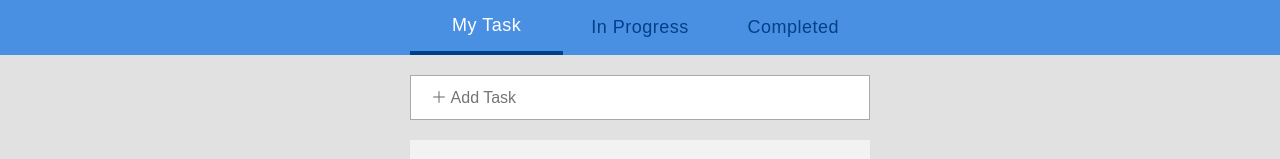
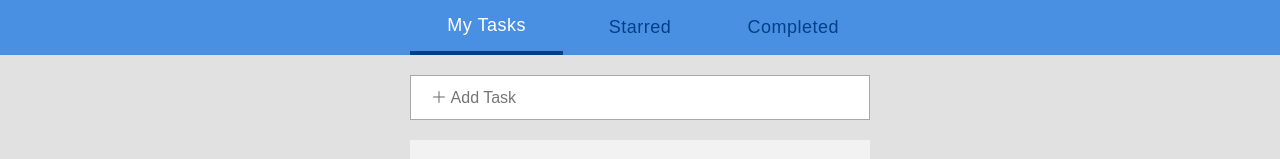
Before and after one commit to chrysophyta/todo-list, a React (Create React App) app: page / in a window 1280 px wide. Shown: the top 159 px of the page. Built offline with nearby package versions, Linux system fonts and the light colour scheme.

Commit message:
feat: change in progress to starred

```diff
--- a/src/components/App.js
+++ b/src/components/App.js
@@ -31,6 +31,7 @@ class App extends Component {
         title: this.state.addTask,
         content: '',
         completed: false,
+        starred:false,
         id: uuid()
       })
     });
--- a/src/components/List.js
+++ b/src/components/List.js
@@ -21,8 +21,11 @@ class List extends Component {
         <div className="list">
           <ul>
             {this.props.data.map(item => {
-              return <ListItem {...this.props} data={item} key={item.id} />;
-            })}
+              if (!item.completed) {
+                return <ListItem {...this.props} data={item} key={item.id} />;
+              }}
+            )
+            }
           </ul>
           <p>{this.props.data.length} tasks left</p>
         </div>
@@ -32,7 +35,7 @@ class List extends Component {
         <div className="list">
           <ul>
             {this.props.data.map(item => {
-              if (!item.completed) {
+              if (item.starred) {
                 return <ListItem {...this.props} data={item} key={item.id} />;
               }
             })}
--- a/src/components/Nav.js
+++ b/src/components/Nav.js
@@ -6,7 +6,7 @@ export default class Nav extends Component {
     super(props);
     this.state = {
       myTasks: true,
-      inProgress: false,
+      starred: false,
       completed: false
     };
   }
@@ -23,19 +23,19 @@ export default class Nav extends Component {
   };
 
   render() {
-    const { myTasks, inProgress, completed } = this.state;
+    const { myTasks, starred, completed } = this.state;
     return (
       <nav>
         <ul>
           <NavItem
-            label="My Task"
+            label="My Tasks"
             isActive={myTasks}
             onSelect={() => this.selectNavItem('myTasks')}
           />
           <NavItem
-            label="In Progress"
-            isActive={inProgress}
-            onSelect={() => this.selectNavItem('inProgress')}
+            label="Starred"
+            isActive={starred}
+            onSelect={() => this.selectNavItem('starred')}
           />
           <NavItem
             label="Completed"
```
